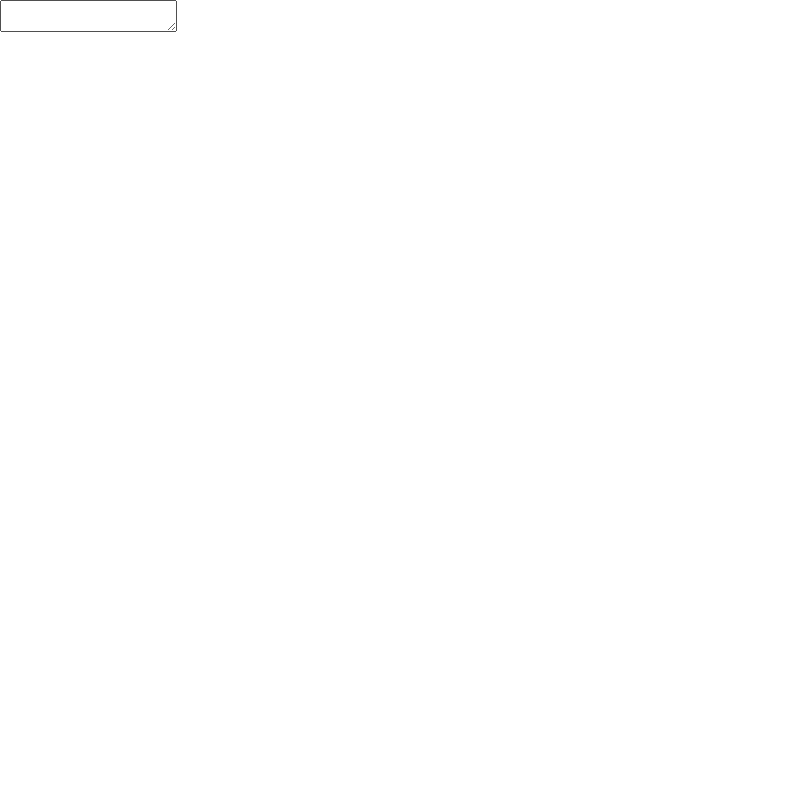
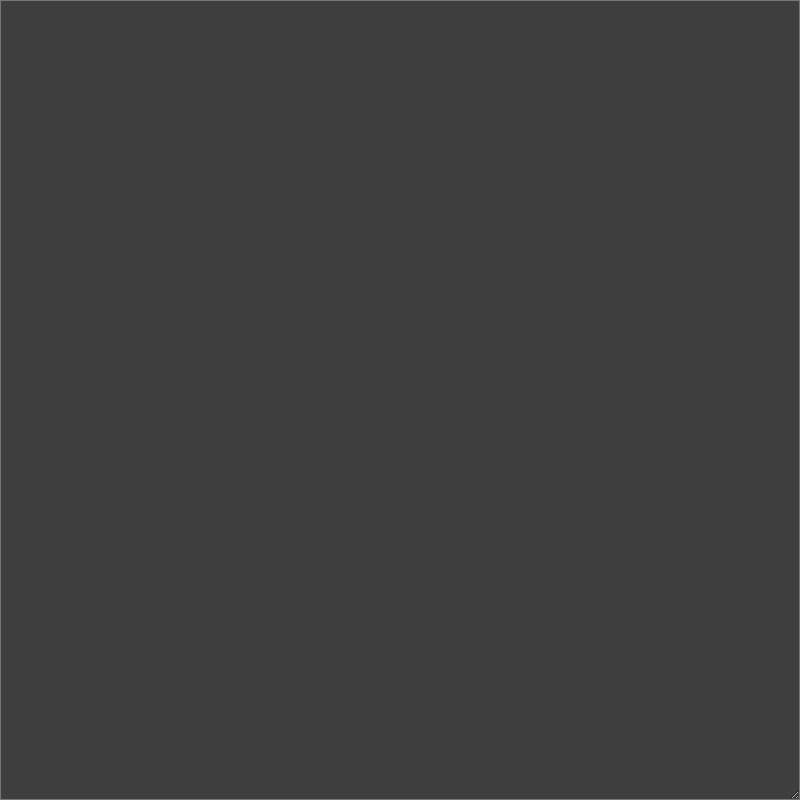
Before and after one commit to KaioMarcioDev/notedpad, an Electron app: page src/pages/editor/index.html in a window 800 px wide. Drawn offline with Linux system fonts and the light colour scheme.

Commit message:
atualizando o arquivo style.css

```diff
--- a/src/pages/editor/style.css
+++ b/src/pages/editor/style.css
@@ -1,4 +1,22 @@
 *{
     margin:0;
     padding:0;
+    font-family: sans-serif;
+    box-sizing: border-box;
 }
+
+html, body {
+    width: 100%;
+    height: 100%;
+}
+
+#text{
+    width: 100%;
+    height: 100%;
+    background-color: #3e3e3e;
+    color:#eee;
+    outline: none;
+    font-size: 1.5rem;
+    padding: 5;
+
+}
```
